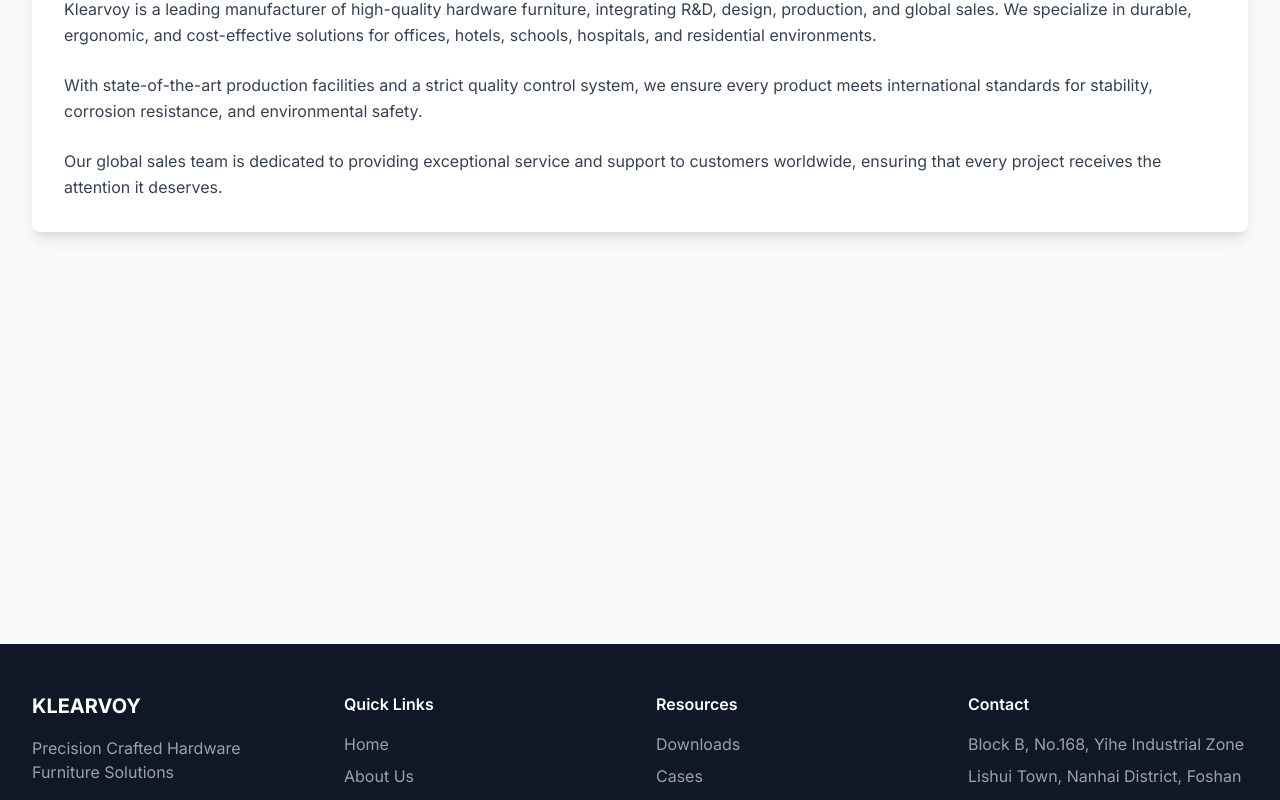
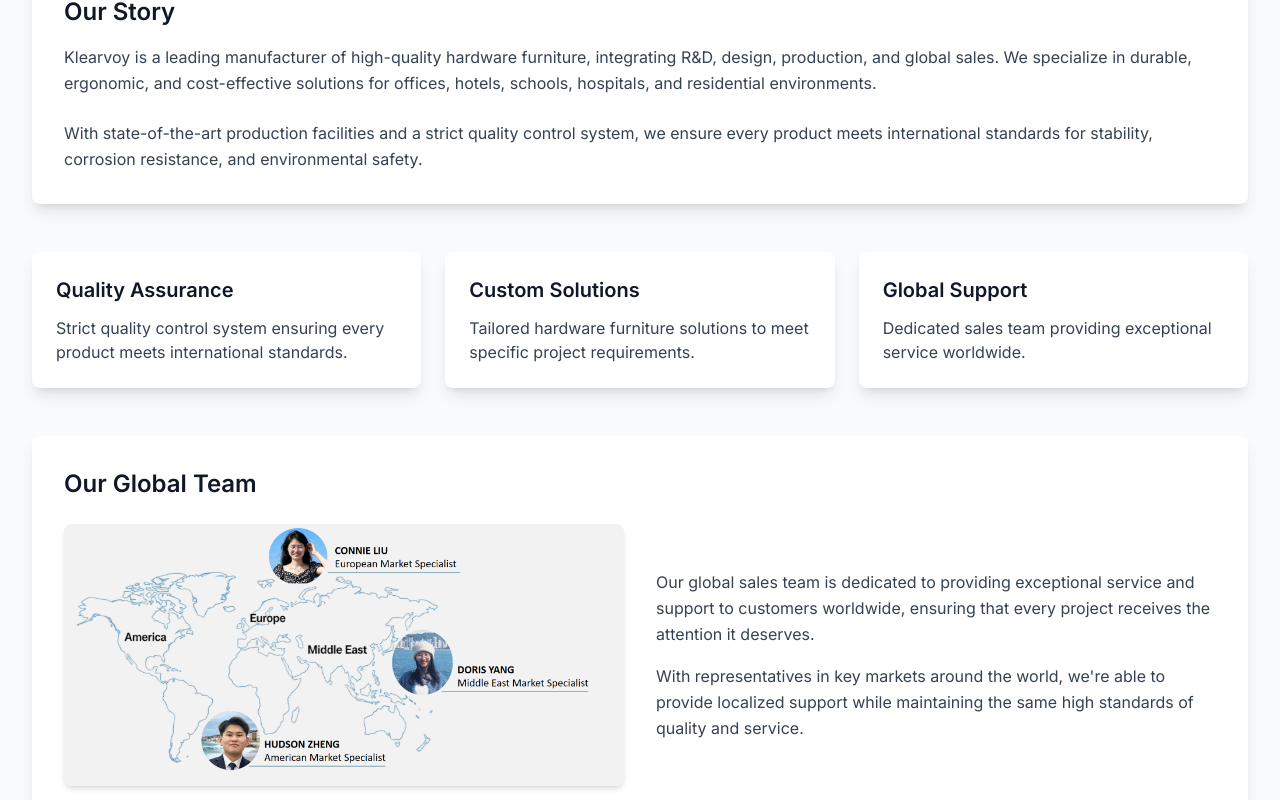
Before and after one commit to Perspera/klearvoy-main, a Next.js app in the folder klearvoy-web/: page /about in a window 1280 px wide. Shown: the part 220-1020 px from the top of the page. Built offline with nearby package versions, Linux system fonts and the light colour scheme.

Commit message:
fix 修复关于我们 团队页

```diff
--- a/klearvoy-web/app/about/page.tsx
+++ b/klearvoy-web/app/about/page.tsx
@@ -1,20 +1,67 @@
 import React from 'react';
+import Image from 'next/image';
 
 const AboutPage: React.FC = () => {
   return (
     <div className="min-h-screen bg-gray-50 py-12">
       <div className="max-w-7xl mx-auto px-4 sm:px-6 lg:px-8">
         <h1 className="text-4xl font-bold text-gray-900 mb-8">About Klearvoy</h1>
-        <div className="bg-white rounded-lg shadow-lg p-8">
+
+        {/* Company Introduction */}
+        <div className="bg-white rounded-lg shadow-lg p-8 mb-12">
+          <h2 className="text-2xl font-semibold text-gray-900 mb-4">Our Story</h2>
           <p className="text-gray-700 leading-relaxed mb-6">
             Klearvoy is a leading manufacturer of high-quality hardware furniture, integrating R&D, design, production, and global sales. We specialize in durable, ergonomic, and cost-effective solutions for offices, hotels, schools, hospitals, and residential environments.
           </p>
-          <p className="text-gray-700 leading-relaxed mb-6">
+          <p className="text-gray-700 leading-relaxed">
             With state-of-the-art production facilities and a strict quality control system, we ensure every product meets international standards for stability, corrosion resistance, and environmental safety.
           </p>
-          <p className="text-gray-700 leading-relaxed">
-            Our global sales team is dedicated to providing exceptional service and support to customers worldwide, ensuring that every project receives the attention it deserves.
-          </p>
+        </div>
+
+        {/* Our Strengths */}
+        <div className="grid grid-cols-1 md:grid-cols-3 gap-6 mb-12">
+          <div className="bg-white rounded-lg shadow-lg p-6">
+            <h3 className="text-xl font-semibold text-gray-900 mb-3">Quality Assurance</h3>
+            <p className="text-gray-700">
+              Strict quality control system ensuring every product meets international standards.
+            </p>
+          </div>
+          <div className="bg-white rounded-lg shadow-lg p-6">
+            <h3 className="text-xl font-semibold text-gray-900 mb-3">Custom Solutions</h3>
+            <p className="text-gray-700">
+              Tailored hardware furniture solutions to meet specific project requirements.
+            </p>
+          </div>
+          <div className="bg-white rounded-lg shadow-lg p-6">
+            <h3 className="text-xl font-semibold text-gray-900 mb-3">Global Support</h3>
+            <p className="text-gray-700">
+              Dedicated sales team providing exceptional service worldwide.
+            </p>
+          </div>
+        </div>
+
+        {/* Our Team */}
+        <div className="bg-white rounded-lg shadow-lg p-8">
+          <h2 className="text-2xl font-semibold text-gray-900 mb-6">Our Global Team</h2>
+          <div className="flex flex-col md:flex-row items-center gap-8">
+            <div className="md:w-1/2">
+              <Image
+                src="/assets/images/team/global-sales-team.png"
+                alt="Klearvoy Global Sales Team"
+                width={600}
+                height={400}
+                className="rounded-lg shadow-md w-full"
+              />
+            </div>
+            <div className="md:w-1/2">
+              <p className="text-gray-700 leading-relaxed mb-4">
+                Our global sales team is dedicated to providing exceptional service and support to customers worldwide, ensuring that every project receives the attention it deserves.
+              </p>
+              <p className="text-gray-700 leading-relaxed">
+                With representatives in key markets around the world, we're able to provide localized support while maintaining the same high standards of quality and service.
+              </p>
+            </div>
+          </div>
         </div>
       </div>
     </div>
```
